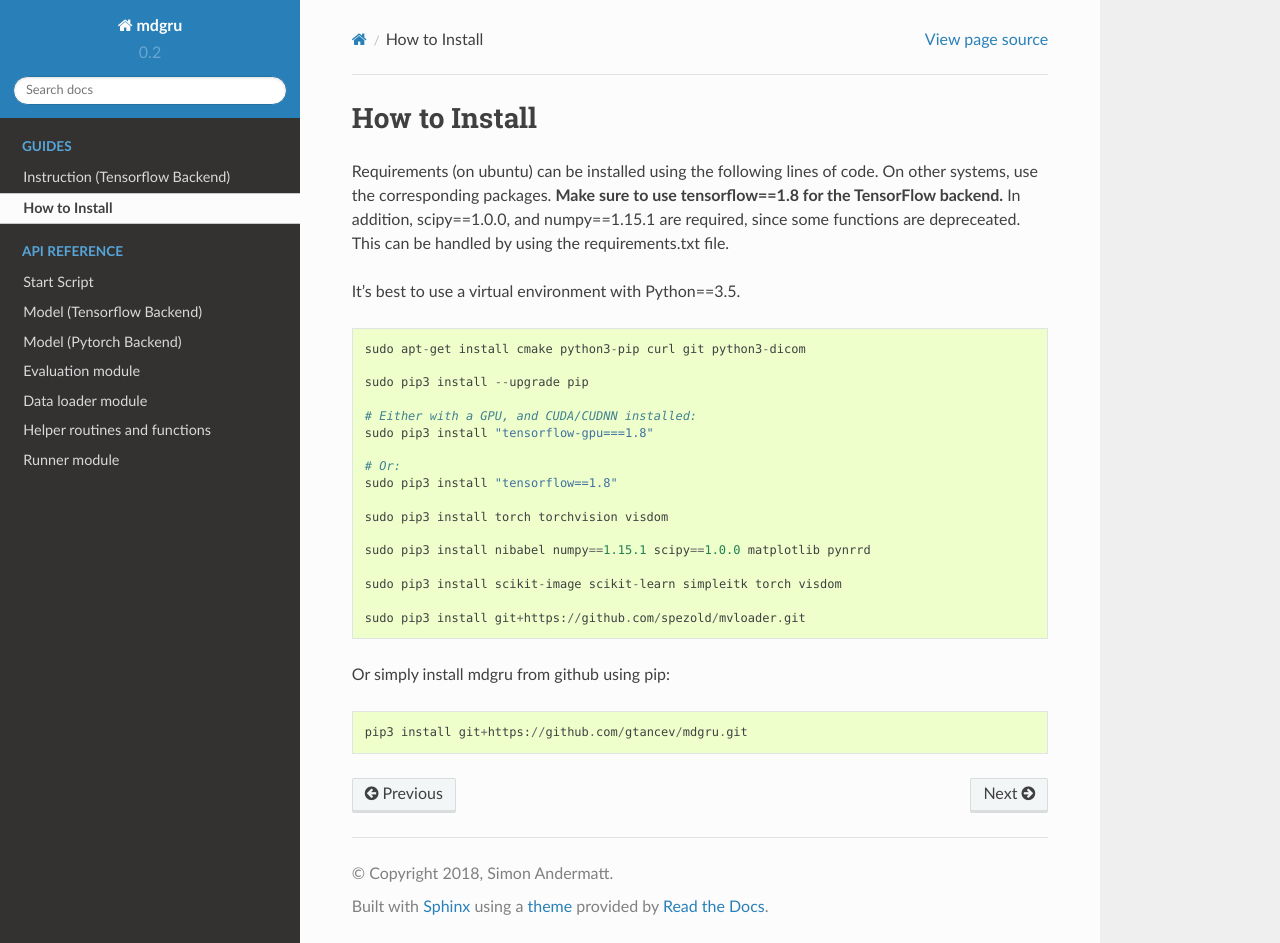
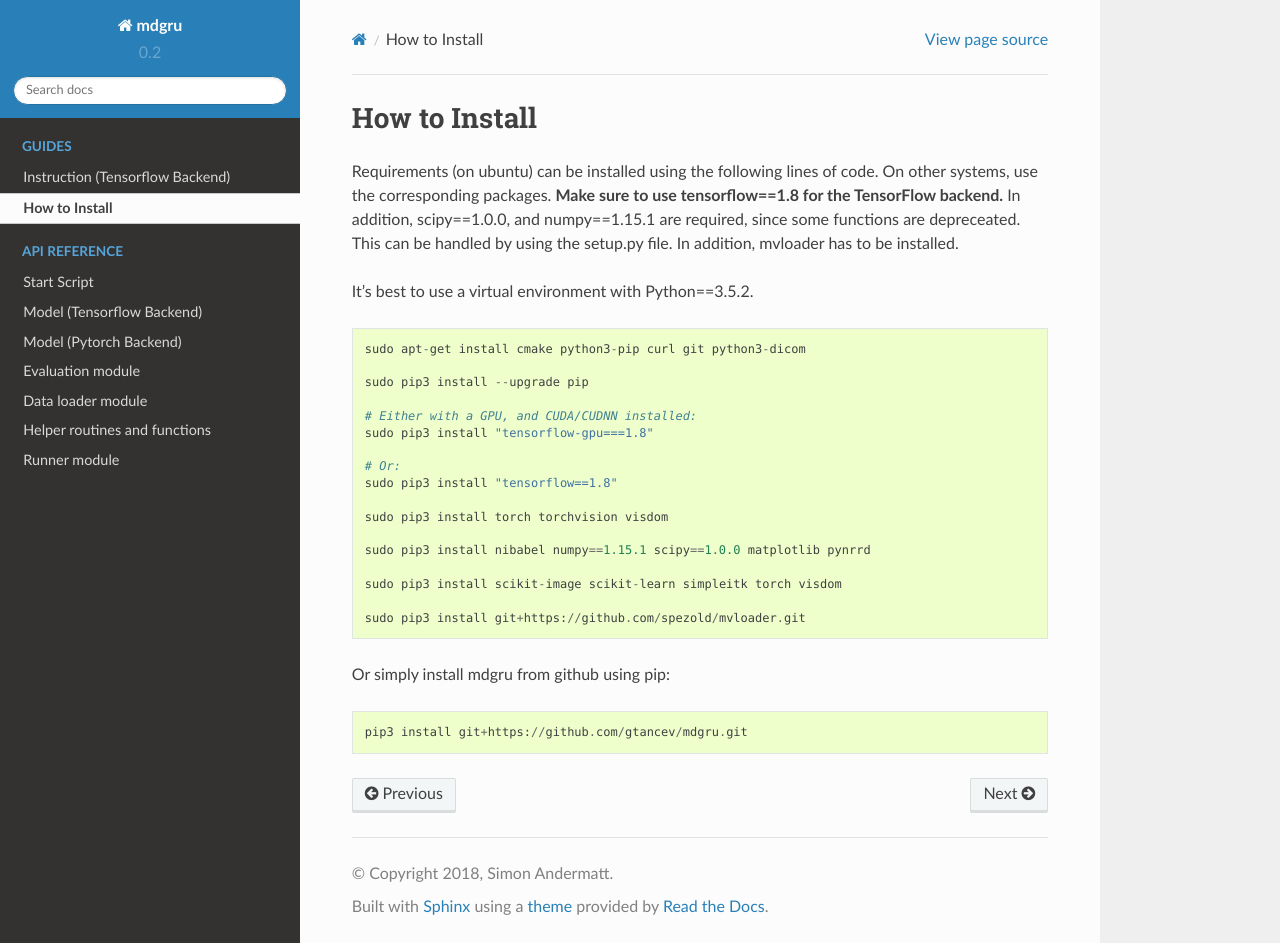
Before and after one commit to zubata88/mdgru, a Sphinx documentation site: the page built from docs/how_to_install.rst, in a window 1280 px wide and 943 px high. Built offline with Sphinx 7.4.7 and the Read the Docs theme 2.0.0, drawn with Linux system fonts in a browser that asks for light colours.

Commit message:
Update how_to_install.rst

```diff
--- a/docs/how_to_install.rst
+++ b/docs/how_to_install.rst
@@ -5,9 +5,9 @@ How to Install
 Requirements (on ubuntu) can be installed
 using the following lines of code. On other systems, use the
 corresponding packages. **Make sure to use tensorflow==1.8 for the TensorFlow backend.**
-In addition, scipy==1.0.0, and numpy==1.15.1 are required, since some functions are depreceated. This can be handled by using the requirements.txt file.
+In addition, scipy==1.0.0, and numpy==1.15.1 are required, since some functions are depreceated. This can be handled by using the setup.py file. In addition, mvloader has to be installed.
 
-It's best to use a virtual environment with Python==3.5.
+It's best to use a virtual environment with Python==3.5.2.
 
 ::
 
```
